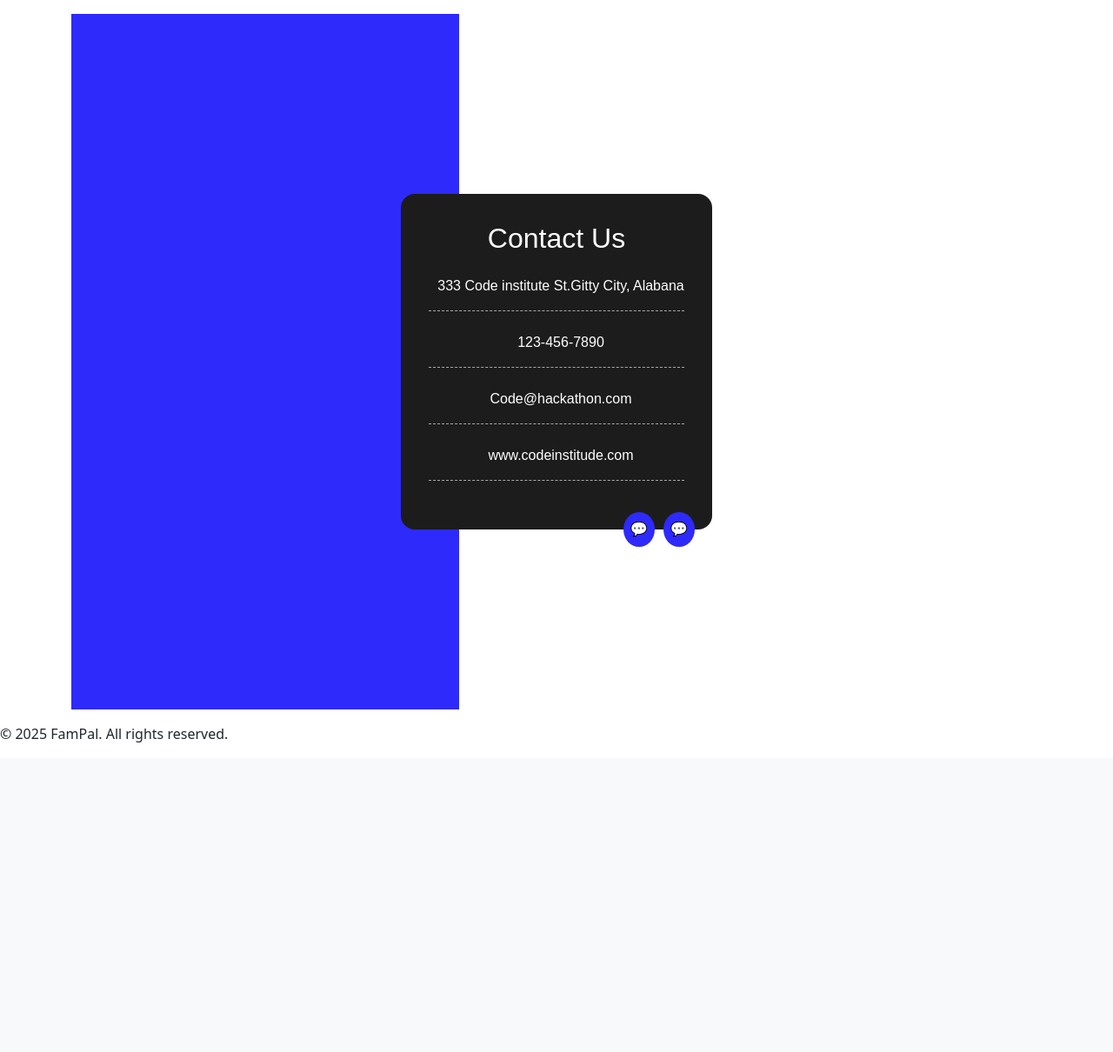
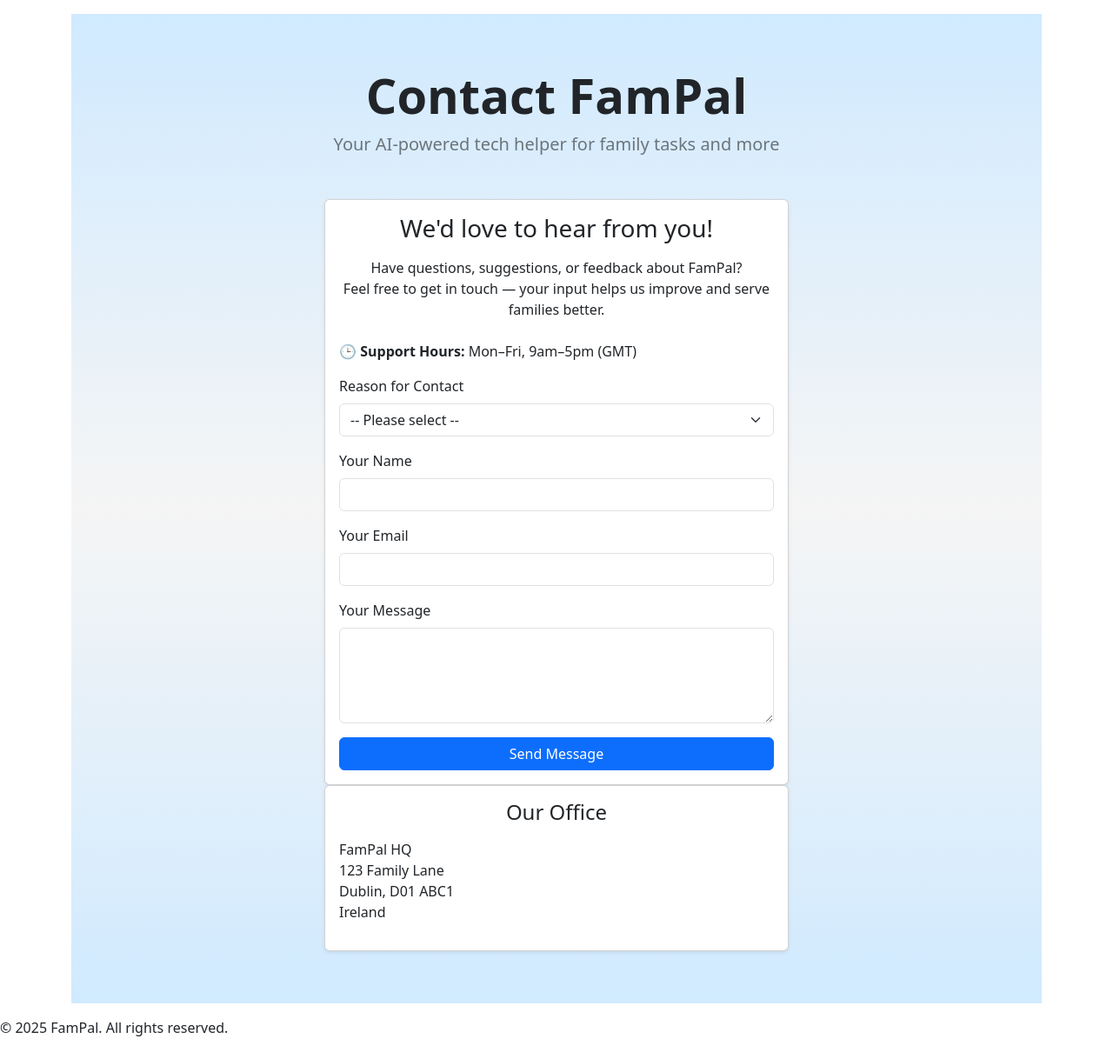
Before and after one commit to xttrust/FamPal, a Django app: page /contact/ in a window 1280 px wide. Shown: the part 56-1266 px from the top of the page at 87% size. Before the commit the page ends 910 px from the top, so only its background shows below. Run offline with Django 5.2, Linux system fonts and the light colour scheme.

Commit message:
style: contact page, add structure & contact form

```diff
--- a/static/css/main.css
+++ b/static/css/main.css
@@ -90,3 +90,9 @@ html {
     transform: translateY(0);
   }
 }
+
+/* Contact Section */
+.contact-section {
+  background: linear-gradient(to bottom, #d0eaff, #f5f5f5, #d0eaff);
+  padding: 60px 0;
+}
--- a/templates/home/contact.html
+++ b/templates/home/contact.html
@@ -3,81 +3,77 @@
 {% block title %}Contact - FamPal{% endblock %}
 
 {% block content %}
-<style>
-  .contact-card {
-    background-color: #1c1c1c;
-    color: white;
-    padding: 2rem;
-    border-radius: 1rem;
-    max-width: 500px;
-    margin: auto;
-    font-family: 'Arial', sans-serif;
-    position: relative;
-  }
+<div class="contact-section">
+  <div class="container">
 
-  .contact-icon {
-    color: #352afc;
-    margin-right: 10px;
-  }
-
-  .contact-section {
-    background: linear-gradient(to right, #2e2afc 40%, #ffffff 20%);
-    min-height: 100vh;
-    padding: 4rem 1rem;
-    display: flex;
-    align-items: center;
-    justify-content: center;
-  }
-
-  .contact-item {
-    margin: 1.5rem 0;
-    border-bottom: 1px dashed #aaa;
-    padding-bottom: 1rem;
-  }
-
-  .contact-item:last-child {
-    border: none;
-  }
-
-  .contact-footer-icons {
-    position: absolute;
-    bottom: -20px;
-    right: 20px;
-    display: flex;
-    gap: 10px;
-  }
-
-  .contact-footer-icons span {
-    background-color: #2e2afc;
-    border-radius: 50%;
-    padding: 0.5rem;
-    color: #000;
-  }
-</style>
-
-<div class="contact-section">
-  <div class="contact-card text-center">
-    <h2>Contact Us</h2>
-    <div class="contact-item">
-      <i class="contact-icon"></i>
-      333 Code institute St.Gitty City, Alabana
-    </div>
-    <div class="contact-item">
-      <i class="contact-icon"></i>
-      123-456-7890
-    </div>
-    <div class="contact-item">
-      <i class="contact-icon"></i>
-      Code@hackathon.com
-    </div>
-    <div class="contact-item">
-      <i class="contact-icon"></i>
-      www.codeinstitude.com
+    <!-- Header -->
+    <div class="text-center mb-5">
+      <h1 class="display-4 fw-bold">Contact FamPal</h1>
+      <p class="lead text-secondary">Your AI-powered tech helper for family tasks and more</p>
     </div>
 
-    <div class="contact-footer-icons">
-      <span>💬</span>
-      <span>💬</span>
+    <!-- Contact Information Card -->
+    <div class="row justify-content-center">
+      <div class="col-md-8 col-lg-6">
+        <div class="card shadow-sm animate__animated animate__fadeInUp">
+          <div class="card-body">
+            <h3 class="card-title text-center mb-3">We'd love to hear from you!</h3>
+            <p class="text-center">
+              Have questions, suggestions, or feedback about FamPal?<br>
+              Feel free to get in touch — your input helps us improve and serve families better.
+            </p>
+            <p class="mt-4 text-start">
+              🕒 <strong>Support Hours:</strong> Mon–Fri, 9am–5pm (GMT)
+            </p>
+
+            <!-- Contact Form -->
+            <form method="post" action="">
+              {% csrf_token %}
+              <div class="mb-3">
+                <label for="reason" class="form-label">Reason for Contact</label>
+                <select class="form-select" id="reason" name="reason" required>
+                  <option value="">-- Please select --</option>
+                  <option value="problem">I have a problem with FamPal</option>
+                  <option value="suggestion">I have a suggestion about FamPal</option>
+                  <option value="other">I am contacting you about something else</option>
+                </select>
+              </div>
+              <div class="mb-3">
+                <label for="name" class="form-label">Your Name</label>
+                <input type="text" class="form-control" id="name" name="name" required>
+              </div>
+              <div class="mb-3">
+                <label for="email" class="form-label">Your Email</label>
+                <input type="email" class="form-control" id="email" name="email" required>
+              </div>
+              <div class="mb-3">
+                <label for="message" class="form-label">Your Message</label>
+                <textarea class="form-control" id="message" name="message" rows="4" required></textarea>
+              </div>
+              <div class="d-grid">
+                <button type="submit" class="btn btn-primary">Send Message</button>
+              </div>
+            </form>
+            <!-- End Contact Form -->
+
+          </div>
+        </div>
+      </div>
+    </div>
+
+    <!-- Address Card -->
+<div class="row justify-content-center">
+  <div class="col-md-8 col-lg-6">
+    <div class="card shadow-sm animate__animated animate__fadeInUp animate__delay-1s">
+      <div class="card-body">
+        <h4 class="card-title text-center mb-3">Our Office</h4>
+        <address class="text-start">
+          FamPal HQ<br>
+          123 Family Lane<br>
+          Dublin, D01 ABC1<br>
+          Ireland
+        </address>
+      </div>
     </div>
   </div>
 </div>
```
